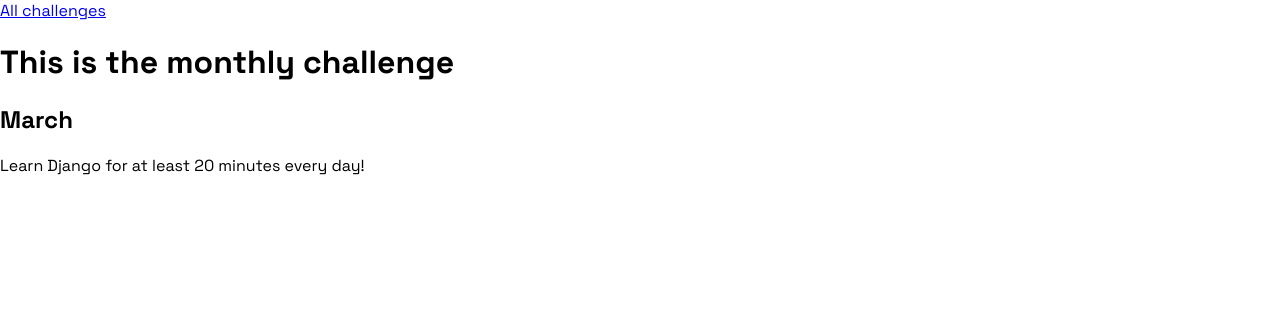
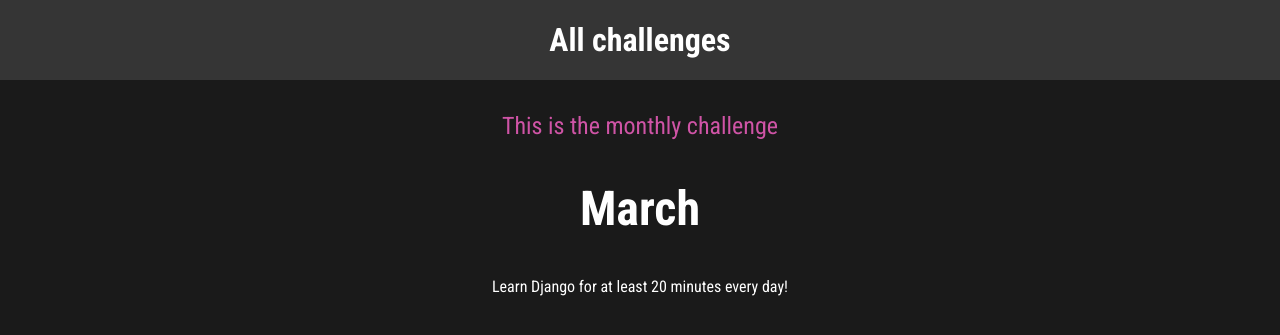
Before and after one commit to sachincmanjrekar/django_complete, a Django app: page /challenges/march in a window 1280 px wide. Shown: the top 335 px of the page. Run offline with Django 5.2, Linux system fonts and the light colour scheme.

Commit message:
Finish section 4: course CSS styling, static add filter notes, links
Co-Authored-By: Claude Opus 5.5 <noreply@anthropic.com>

```diff
--- /dev/null
+++ b/monthly_challenges/challenges/static/challenges/challenge.css
@@ -0,0 +1,22 @@
+h1,
+h2 {
+  text-align: center;
+  color: white;
+}
+
+h1 {
+  font-size: 1.5rem;
+  margin: 2rem 0 1rem 0;
+  font-weight: normal;
+  color: #cf54a6;
+}
+
+h2 {
+  font-size: 3rem;
+  font-weight: bold;
+}
+
+.fallback {
+  text-align: center;
+  color: white;
+}
--- /dev/null
+++ b/monthly_challenges/challenges/static/challenges/includes/header.css
@@ -0,0 +1,25 @@
+header {
+  width: 100%;
+  height: 5rem;
+  background-color: #353535;
+}
+
+header nav {
+  width: 100%;
+  height: 100%;
+  display: flex;
+  justify-content: center;
+  align-items: center;
+}
+
+header nav a {
+  color: white;
+  font-size: 2rem;
+  font-weight: bold;
+  text-decoration: none;
+}
+
+header nav a:hover,
+header nav a:active {
+  color: #cf54a6;
+}
--- a/monthly_challenges/challenges/templates/challenges/challenge.html
+++ b/monthly_challenges/challenges/templates/challenges/challenge.html
@@ -1,13 +1,20 @@
 
 {% extends "base.html" %}
+{% load static %}
+
+{% block css_files %}
+    <link rel="stylesheet" href="{% static 'challenges/challenge.css' %}">
+    <link rel="stylesheet" href="{% static 'challenges/includes/header.css' %}">
+{% endblock %}
+
 {% block title %}All extended individual challenges{% endblock %}
 {% block content %}
     {% include "challenges/includes/header.html" %}
     <h1>This is the monthly challenge</h1>
     <h2>{{ month_name|title }}</h2>
     {% if text %}
-        <p>{{ text }}</p>
+        <p class="fallback">{{ text }}</p>
     {% else %}
-        <p>No challenge found for {{ month_name|title }}.</p>
+        <p class="fallback">No challenge found for {{ month_name|title }}.</p>
     {% endif %}
 {% endblock %}
--- a/monthly_challenges/challenges/templates/challenges/index.html
+++ b/monthly_challenges/challenges/templates/challenges/index.html
@@ -1,6 +1,10 @@
 {% extends "base.html" %}
 {% load static %}
 
+{% block css_files %}
+    <link rel="stylesheet" href="{% static 'challenges/challenges.css' %}">
+    <link rel="stylesheet" href="{% static 'challenges/includes/header.css' %}">
+{% endblock %}
 
 {% block title %}All extended challenges{% endblock %}
 {% block content %}
--- a/monthly_challenges/static/styles.css
+++ b/monthly_challenges/static/styles.css
@@ -1,12 +1,10 @@
-@import url('https://fonts.googleapis.com/css2?family=Space+Grotesk:wght@300..700&display=swap');
+@import url('https://fonts.googleapis.com/css2?family=Roboto+Condensed:wght@400;700&display=swap');
 
-html
-{
-      font-family: "Space Grotesk", sans-serif;
-
+html {
+  font-family: 'Roboto Condensed', sans-serif;
 }
 
-body
-{
-    margin: 0;
+body {
+  margin: 0;
+  background-color: #1a1a1a;
 }
```
Also changed, not shown: monthly_challenges/LEARNING_LOG.md (+60 -3 lines), monthly_challenges/challenges/static/challenges/challenges.css (+35 -1 lines).
